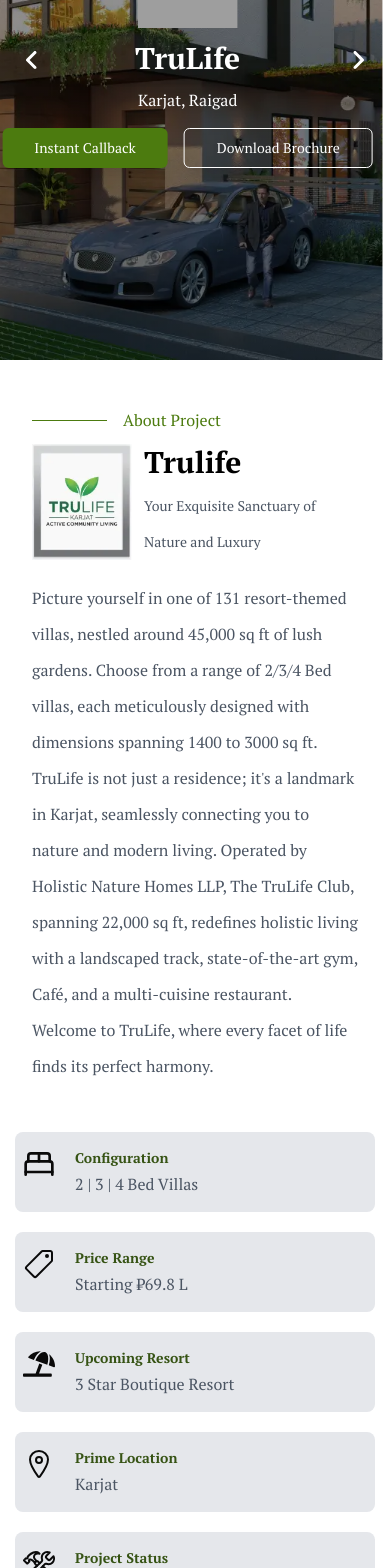
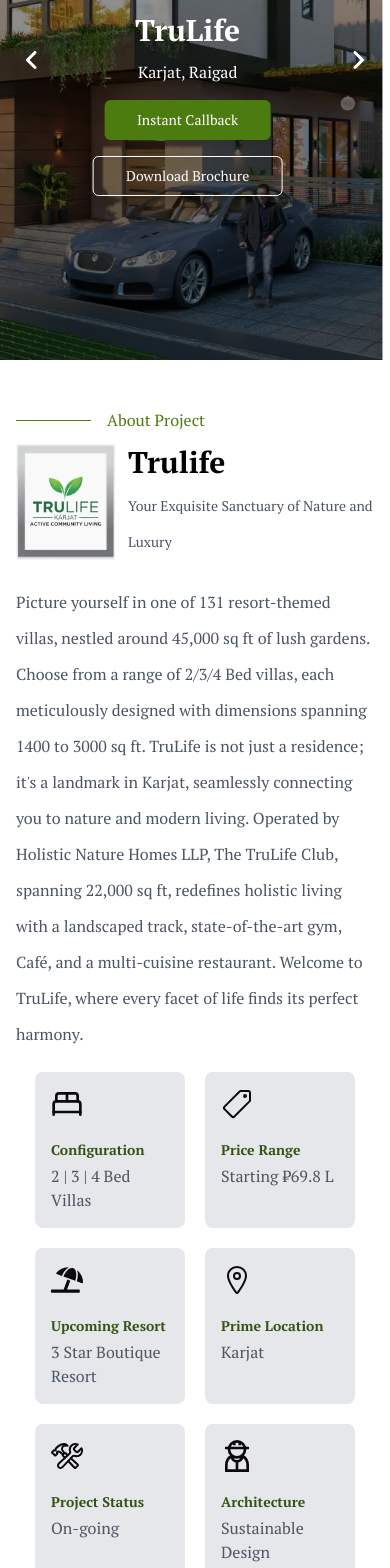
Before and after one commit to dev-kingz/ayassociates, a Next.js app: page /projects/trulife in a window 390 px wide. Shown: the part 240-1808 px from the top of the page. Built offline with nearby package versions, Linux system fonts and the light colour scheme; grey boxes are pictures that could not be loaded.

Commit message:
Optimize image loading in TrulifeHeaderCarousel and AboutCard components

```diff
--- a/src/app/projects/trulife/page.tsx
+++ b/src/app/projects/trulife/page.tsx
@@ -1,11 +1,6 @@
 import AboutCard from "@/components/Cards/AboutCard";
-import PhotoCard from "@/components/Cards/PhotoCard";
-import PhotoTextCard from "@/components/Cards/PhotoTextCard";
 import SectionHeader from "@/components/Header/SectionHeader";
-import TitleHeader from "@/components/Header/TitleHeader";
-import { Button } from "@/components/ui/button";
 import Image from "next/image";
-import Link from "next/link";
 import React from "react";
 import { LuBedDouble } from "react-icons/lu";
 import { FaUmbrellaBeach } from "react-icons/fa";
@@ -24,7 +19,8 @@ const TruLife = () => {
     return (
         <div className="flex grow flex-col items-center self-stretch">
             <TrulifeHeaderCarousel />
-            <section className="About px-8 sm:px-40 py-12 flex flex-col sm:flex-row items-start justify-between bg-white gap-5 sm:gap-32 ">
+            <section className="About py-12 flex flex-col items-center justify-center bg-white gap-5 sm:gap-8">
+                <div className="flex flex-col px-4 sm:px-40 sm:flex-row gap-6 basis-1/4 sm:gap-32">
                     <div className="flex flex-col gap-6 basis-1/4">
                         <div className="w-full flex-col justify-start items-start inline-flex gap-3">
                             <div className="flex justify-start items-center gap-4">
@@ -58,8 +54,8 @@ const TruLife = () => {
                             Picture yourself in one of 131 resort-themed villas, nestled around 45,000 sq ft of lush gardens. Choose from a range of 2/3/4 Bed villas, each meticulously designed with dimensions spanning 1400 to 3000 sq ft. TruLife is not just a residence; it&apos;s a landmark in Karjat, seamlessly connecting you to nature and modern living. Operated by Holistic Nature Homes LLP, The TruLife Club, spanning 22,000 sq ft, redefines holistic living with a landscaped track, state-of-the-art gym, Café, and a multi-cuisine restaurant. Welcome to TruLife, where every facet of life finds its perfect harmony.
                         </p>
                     </div>
-            </section>
-            <div className="flex flex-wrap items-center justify-center gap-5">
+                </div>
+                <div className="flex px-4 sm:px-40 flex-wrap items-center justify-center gap-5 ">
                     <AboutCard title="Configuration" subTitle="2 | 3 | 4 Bed Villas" Icon={LuBedDouble} />
                     <AboutCard title="Price Range" subTitle="Starting ₹69.8 L" Icon={IoPricetagOutline} />
                     <AboutCard title="Upcoming Resort" subTitle="3 Star Boutique Resort" Icon={FaUmbrellaBeach} />
@@ -67,8 +63,9 @@ const TruLife = () => {
                     <AboutCard title="Project Status" subTitle="On-going" Icon={IoConstructOutline} />
                     <AboutCard title="Architecture" subTitle="Sustainable Design" Icon={GrUserWorker} />
                 </div>
-            <AboutTrulifeCarousel/>
-            <section className="w-[100vw] flex flex-col sm:flex-row items-center sm:items-start justify-center self-stretch px-14 py-20 gap-8 sm:gap-36">
+                <AboutTrulifeCarousel />
+            </section>
+            <section className="w-[100vw] flex flex-col sm:flex-row items-center sm:items-start justify-center self-stretch px-14 sm:py-20 gap-8 sm:gap-36">
                 <div className="Col-1 flex flex-col items-start justify-start self-stretch gap-4 sm:gap-12">
                     <SectionHeader
                         title="Project Highlights"
@@ -84,9 +81,9 @@ const TruLife = () => {
                 <h2 className="text-2xl sm:text-4xl text-lime-900 font-semibold justify-center items-center ">
                     Trulife Club Amenities
                 </h2>
-                <ClubAmenitiesCarousel/>
+                <ClubAmenitiesCarousel />
             </section>
-            <section className="OtherProjects w-[100vw] flex flex-col items-center justify-center self-stretch py-20 gap-8">
+            <section className="OtherProjects w-[100vw] flex flex-col items-center justify-center self-stretch sm:py-20 gap-8">
                 <div className="Header justify-center flex flex-col items-center gap-2 sm:gap-3">
                     <h2 className="text-2xl sm:text-4xl text-lime-900 font-semibold">
                         Other Projects
--- a/src/components/Cards/AboutCard.tsx
+++ b/src/components/Cards/AboutCard.tsx
@@ -11,7 +11,7 @@ const AboutCard = ({
     Icon: IconType;
   }) => {
     return (
-        <div className="flex px-2 sm:px-8 py-4 w-[360px] sm:w-[380px] h-[80px] flex-row bg-gray-200 gap-5 rounded-lg items-start justify-start">
+        <div className="flex px-4 sm:px-8 py-4 w-[150px] sm:w-[380px] sm:h-[80px] flex-col sm:flex-row bg-gray-200 gap-5 rounded-lg items-start justify-start self-stretch">
             <Icon className={`h-8 w-8 `}/>
             <div className="Text flex text-start justify-start flex-col gap-1">
                 <h1
@@ -19,7 +19,7 @@ const AboutCard = ({
                 >
                    {title}
                 </h1>
-                <p className=" text-gray-600 text-md sm:text-lg font-medium ">
+                <p className=" text-gray-600 text-md sm:text-lg font-medium flex self-stretch ">
                 {subTitle}
                 </p>
             </div>
--- a/src/components/Carousel/TrulifeHeaderCarousel.tsx
+++ b/src/components/Carousel/TrulifeHeaderCarousel.tsx
@@ -76,7 +76,7 @@ export function TrulifeHeaderCarousel() {
                                     <h1 className="text-3xl sm:text-5xl font-semibold text-white">TruLife</h1>
                                     <div className="Details flex flex-col">
                                         <p className="text-white">Karjat, Raigad</p>
-                                        <div className="HeaderButtons flex flex-row gap-4 mt-4">
+                                        <div className="HeaderButtons flex flex-col sm:flex-row gap-4 mt-4">
                                             <Link href="/">
                                                 <Button
                                                     variant="secondary"
```
Lines whose indentation alone changed are shown as unchanged.
